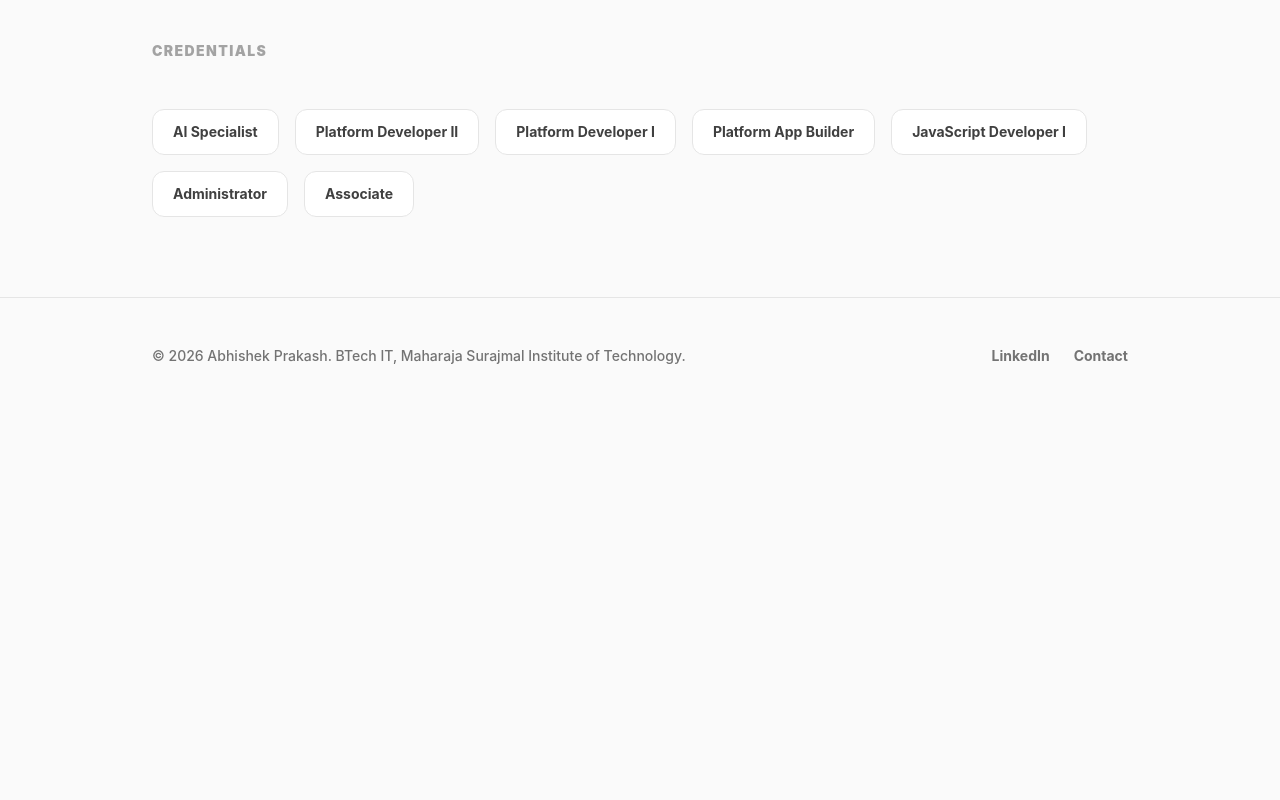
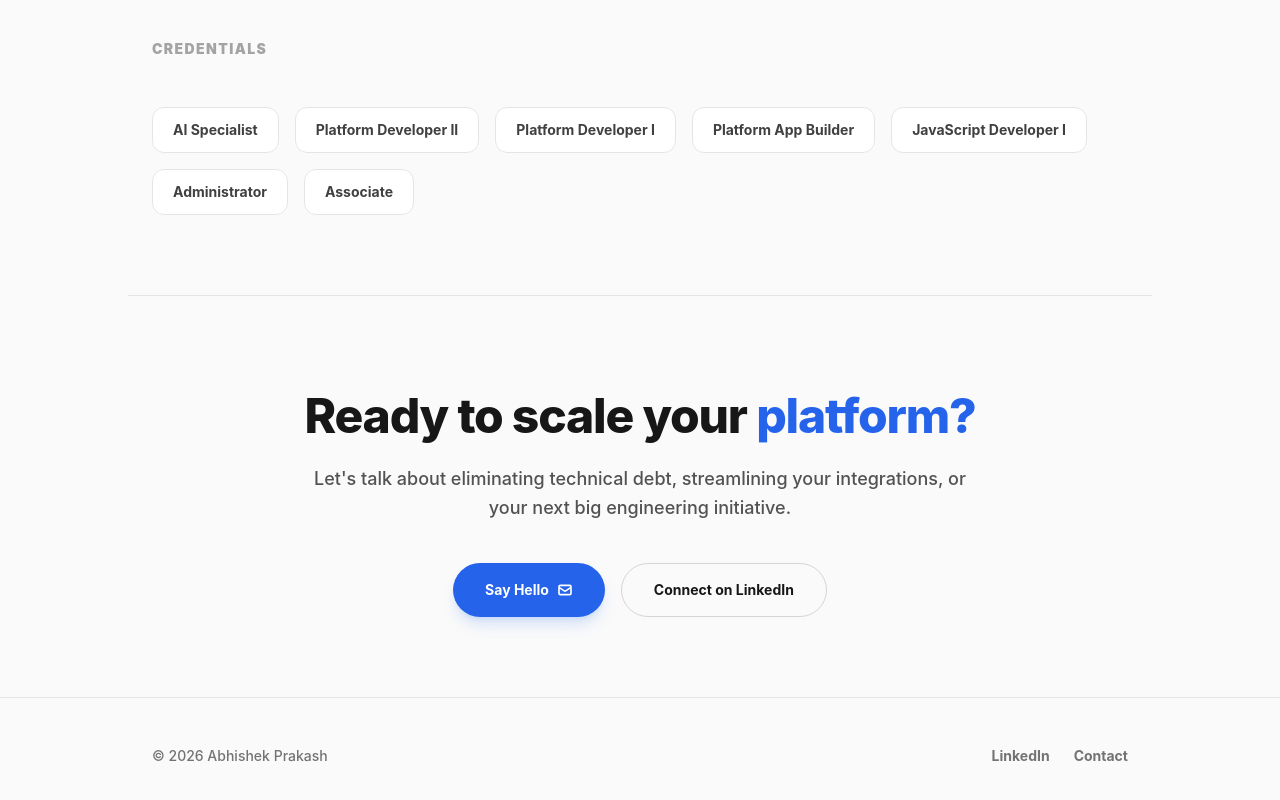
Before and after one commit to abskpr/portfolio, a plain HTML site: page index.html in a window 1280 px wide. Shown: the part 1798-2598 px from the top of the page. Before the commit the page ends 2212 px from the top, so only its background shows below. Drawn offline with nearby package versions, Linux system fonts and the light colour scheme.

Commit message:
style changes

```diff
--- a/index.html
+++ b/index.html
@@ -116,10 +116,6 @@
                 View my experience
                 <svg class="w-4 h-4 ml-1.5" fill="none" stroke="currentColor" viewBox="0 0 24 24"><path stroke-linecap="round" stroke-linejoin="round" stroke-width="2.5" d="M19 9l-7 7-7-7"></path></svg>
             </a>
-            <!-- Secondary Button -->
-            <a href="mailto:prakash.abhishek9@gmail.com" class="px-6 py-3.5 border border-neutral-300 dark:border-neutral-800 hover:border-blue-500 dark:hover:border-blue-500 hover:bg-neutral-100 dark:hover:bg-neutral-900 text-neutral-900 dark:text-white rounded-lg transition-colors">
-                Get in touch
-            </a>
         </div>
     </section>
 
@@ -211,10 +207,34 @@
         </div>
     </section>
 
+  <!-- Contact Section -->
+    <section id="contact" class="max-w-5xl mx-auto px-6 pt-24 pb-20 border-t border-neutral-200 dark:border-neutral-900 text-center">
+        <div class="max-w-2xl mx-auto">
+            <h2 class="text-4xl md:text-5xl font-extrabold tracking-tight mb-6 text-neutral-900 dark:text-white">
+                Ready to scale your <span class="text-blue-600 dark:text-blue-500">platform?</span>
+            </h2>
+            <p class="text-lg text-neutral-600 dark:text-neutral-400 mb-10 leading-relaxed font-medium">
+                Let's talk about eliminating technical debt, streamlining your integrations, or your next big engineering initiative.
+            </p>
+            <div class="flex flex-wrap justify-center gap-4 text-sm font-bold">
+                <!-- Primary Contact -->
+                <a href="mailto:prakash.abhishek9@gmail.com" class="px-8 py-4 bg-blue-600 hover:bg-blue-700 text-white rounded-full transition-colors shadow-lg shadow-blue-500/20 flex items-center">
+                    Say Hello
+                    <!-- Mail Icon -->
+                    <svg class="w-4 h-4 ml-2" fill="none" stroke="currentColor" viewBox="0 0 24 24"><path stroke-linecap="round" stroke-linejoin="round" stroke-width="2.5" d="M3 8l7.89 5.26a2 2 0 002.22 0L21 8M5 19h14a2 2 0 002-2V7a2 2 0 00-2-2H5a2 2 0 00-2 2v10a2 2 0 002 2z"></path></svg>
+                </a>
+                <!-- LinkedIn -->
+                <a href="https://linkedin.com/in/abskpr/" target="_blank" class="px-8 py-4 border border-neutral-300 dark:border-neutral-700 hover:border-blue-500 hover:text-blue-600 dark:hover:border-blue-500 dark:hover:text-blue-400 text-neutral-900 dark:text-white rounded-full transition-colors flex items-center">
+                    Connect on LinkedIn
+                </a>
+            </div>
+        </div>
+    </section>
+
     <!-- Footer -->
     <footer class="border-t border-neutral-200 dark:border-neutral-900">
         <div class="max-w-5xl mx-auto px-6 py-12 flex flex-col md:flex-row justify-between items-center">
-            <p class="text-neutral-500 dark:text-neutral-600 text-sm font-medium mb-4 md:mb-0">© 2026 Abhishek Prakash. BTech IT, Maharaja Surajmal Institute of Technology.</p>
+            <p class="text-neutral-500 dark:text-neutral-600 text-sm font-medium mb-4 md:mb-0">© 2026 Abhishek Prakash</p>
             <div class="flex space-x-6 text-sm font-bold">
                 <a href="https://linkedin.com/in/abskpr/" target="_blank" class="text-neutral-500 hover:text-blue-600 dark:hover:text-blue-400 transition-colors">LinkedIn</a>
                 <a href="mailto:prakash.abhishek9@gmail.com" class="text-neutral-500 hover:text-blue-600 dark:hover:text-blue-400 transition-colors">Contact</a>
```
